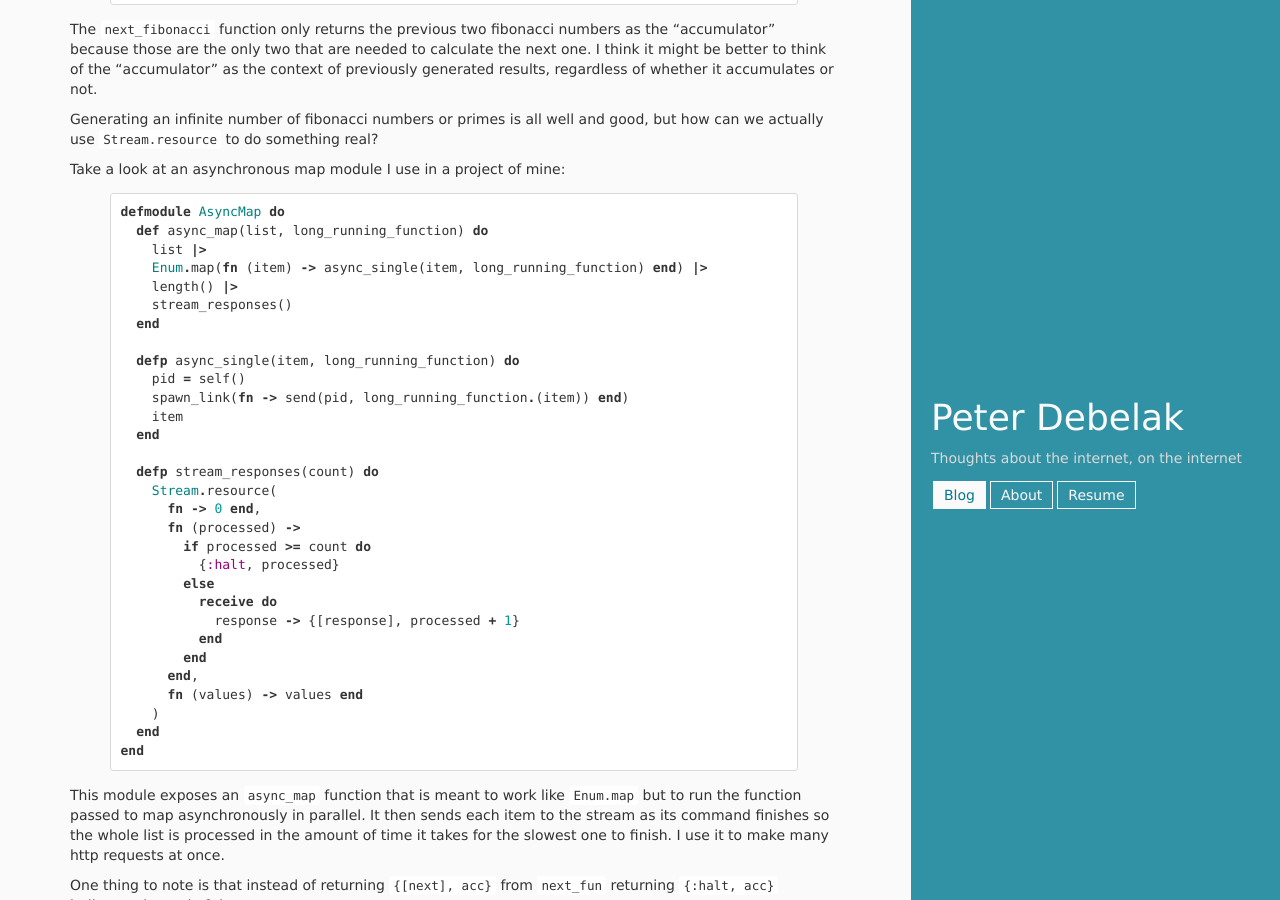
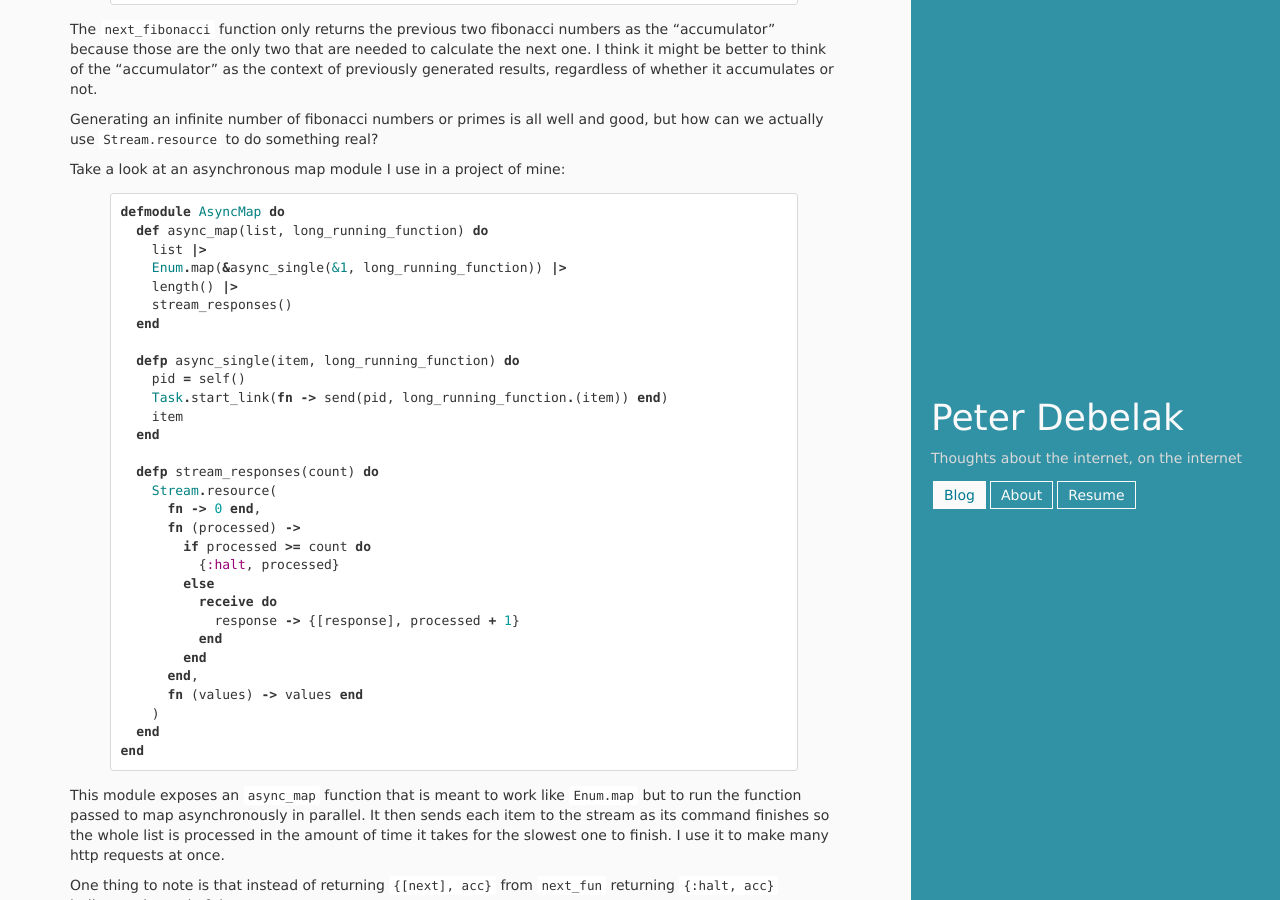
Before and after one commit to pdebelak/peterdebelak.com, a Jekyll site: the page built from _posts/2016-09-28-generating-streams-using-stream-resource-in-elixir.md, in a window 1280 px wide and 900 px high, scrolled down 1806 px. Built offline with Jekyll 4.4.1, drawn with Linux system fonts in a browser that asks for light colours; comment, search, counter and statistics services are not loaded.

Commit message:
Update async map in streams post

```diff
--- a/_posts/2016-09-28-generating-streams-using-stream-resource-in-elixir.md
+++ b/_posts/2016-09-28-generating-streams-using-stream-resource-in-elixir.md
@@ -122,14 +122,14 @@ Take a look at an asynchronous map module I use in a project of mine:
 defmodule AsyncMap do
   def async_map(list, long_running_function) do
     list |>
-    Enum.map(fn (item) -> async_single(item, long_running_function) end) |>
+    Enum.map(&async_single(&1, long_running_function)) |>
     length() |>
     stream_responses()
   end
 
   defp async_single(item, long_running_function) do
     pid = self()
-    spawn_link(fn -> send(pid, long_running_function.(item)) end)
+    Task.start_link(fn -> send(pid, long_running_function.(item)) end)
     item
   end
 
```
